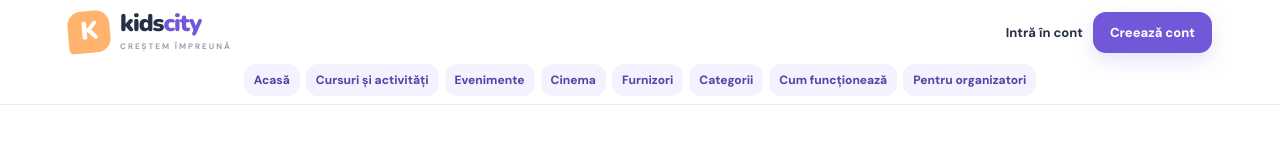
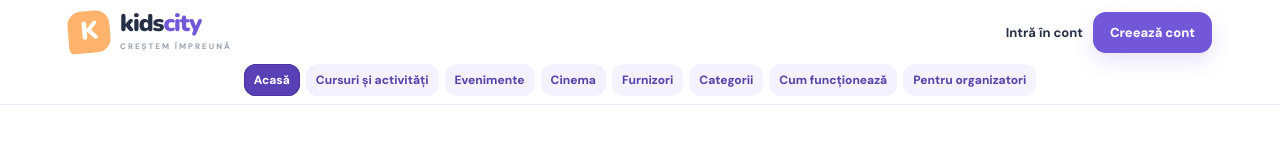
Before and after one commit to claudiamilovan9-svg/Kidscity-, a Next.js app: page / in a window 1280 px wide. Shown: the top 160 px of the page. Built offline with nearby package versions, Linux system fonts and the light colour scheme; no server answers; the database is empty.

Commit message:
Highlight active KidsCity menu in dark purple

```diff
--- a/app/layout.tsx
+++ b/app/layout.tsx
@@ -1,17 +1,13 @@
 import type { Metadata } from "next";
 import Link from "next/link";
 import "./globals.css";
+import GlobalNavigation from "@/components/global-navigation";
 
 export const metadata: Metadata = {
   title: "KidsCity – Descoperă activități pentru copilul tău",
   description: "Grădinițe, sport, artă, cursuri și experiențe pentru copii în Timișoara și împrejurimi."
 };
 
-const links = [
-  ["/", "Acasă"], ["/activitati", "Cursuri și activități"], ["/evenimente", "Evenimente"],
-  ["/cinema-pentru-copii", "Cinema"], ["/furnizori", "Furnizori"],
-  ["/#categorii", "Categorii"], ["/#cum-functioneaza", "Cum funcționează"], ["/#furnizori", "Pentru organizatori"]
-];
 
 export default function RootLayout({ children }: Readonly<{ children: React.ReactNode }>) {
   return (
@@ -23,6 +19,7 @@ export default function RootLayout({ children }: Readonly<{ children: React.Reac
           .kc-global-header .header-actions {margin-left:auto;gap:10px;}
           .kc-global-links {display:flex;flex-wrap:wrap;justify-content:center;gap:6px;max-width:1200px;margin:auto;padding:0 12px 8px;}
           .kc-global-links a {padding:8px 10px;border-radius:12px;background:#f5f2ff;color:#5843a8;font-size:12px;font-weight:800;}
+          .kc-global-links a[aria-current] {background:#5940b5;color:#fff;box-shadow:inset 0 0 0 1px #49329d;}
           .kc-global-links a:focus-visible {outline:2px solid #7257d8;}
           main > header.site-header, main > nav.mobile-nav {display:none;}
           html {scroll-padding-top:170px;}
@@ -33,7 +30,7 @@ export default function RootLayout({ children }: Readonly<{ children: React.Reac
             <Link className="brand" href="/"><span className="brand-mark">K</span><span>kids<span className="brand-city">city</span><small>CREȘTEM ÎMPREUNĂ</small></span></Link>
             <div className="header-actions"><Link className="login-link" href="/autentificare">Intră în cont</Link><Link className="button button-small" href="/inscriere">Creează cont</Link></div>
           </header>
-          <nav className="kc-global-links" aria-label="Navigare principală">{links.map(([href,label])=><Link key={href} href={href}>{label}</Link>)}</nav>
+          <GlobalNavigation />
         </div>
         {children}
         <footer aria-label="Informații juridice" style={{borderTop:'1px solid #eee9ff',padding:'24px 16px',display:'flex',flexWrap:'wrap',justifyContent:'center',gap:'16px',fontSize:'13px',color:'#5843a8'}}><Link href="/confidentialitate">Confidențialitate (în pregătire)</Link><Link href="/termeni-si-conditii">Termeni și condiții</Link><Link href="/cookies">Cookies</Link><a href="mailto:contact@kidscityapp.ro">Contact</a></footer>
```
